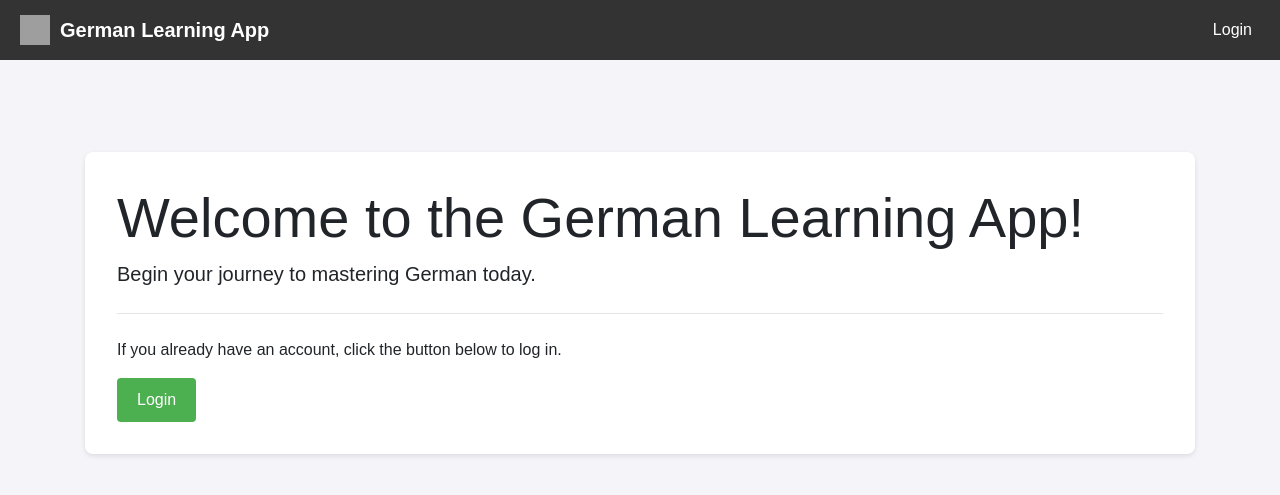
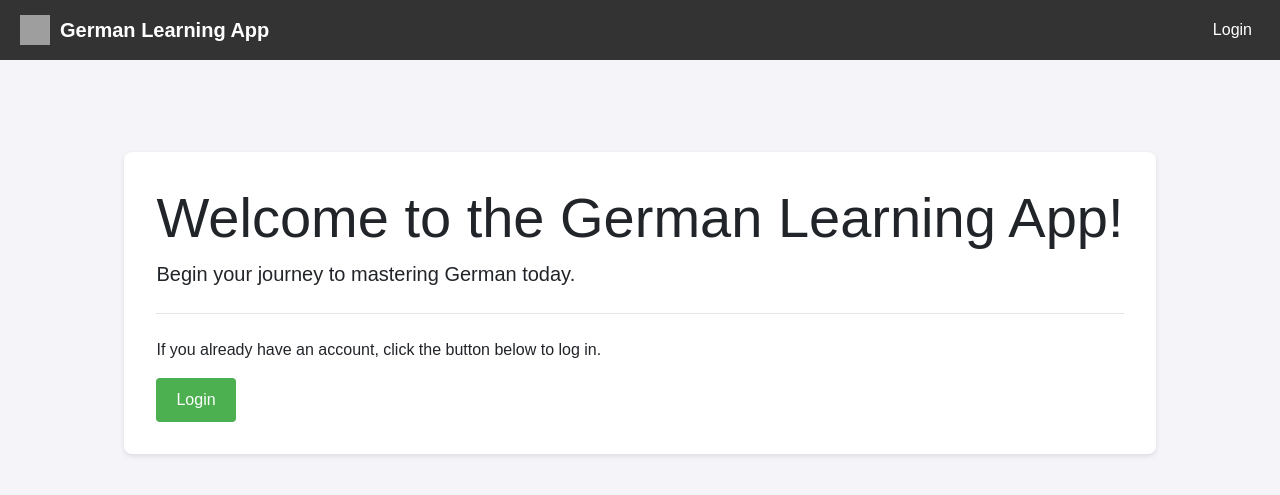
Before and after one commit to JaredTPonting/GermanApp, a Flask app: page / in a window 1280 px wide. Shown: the top 495 px of the page. Run offline with Flask 3, Linux system fonts and the light colour scheme; some libraries are stand-ins or nearby versions; grey boxes are pictures that could not be loaded.

Commit message:
align vertical

```diff
--- a/app/templates/base.html
+++ b/app/templates/base.html
@@ -40,7 +40,7 @@
   </nav>
 
   <!-- Main Content (pushed down so it's not hidden behind the fixed navbar) -->
-  <div class="container mt-5 content">
+  <div class="container mt-5 content d-flex flex-column align-items-center">
     {% block content %}{% endblock %}
   </div>
 
```
